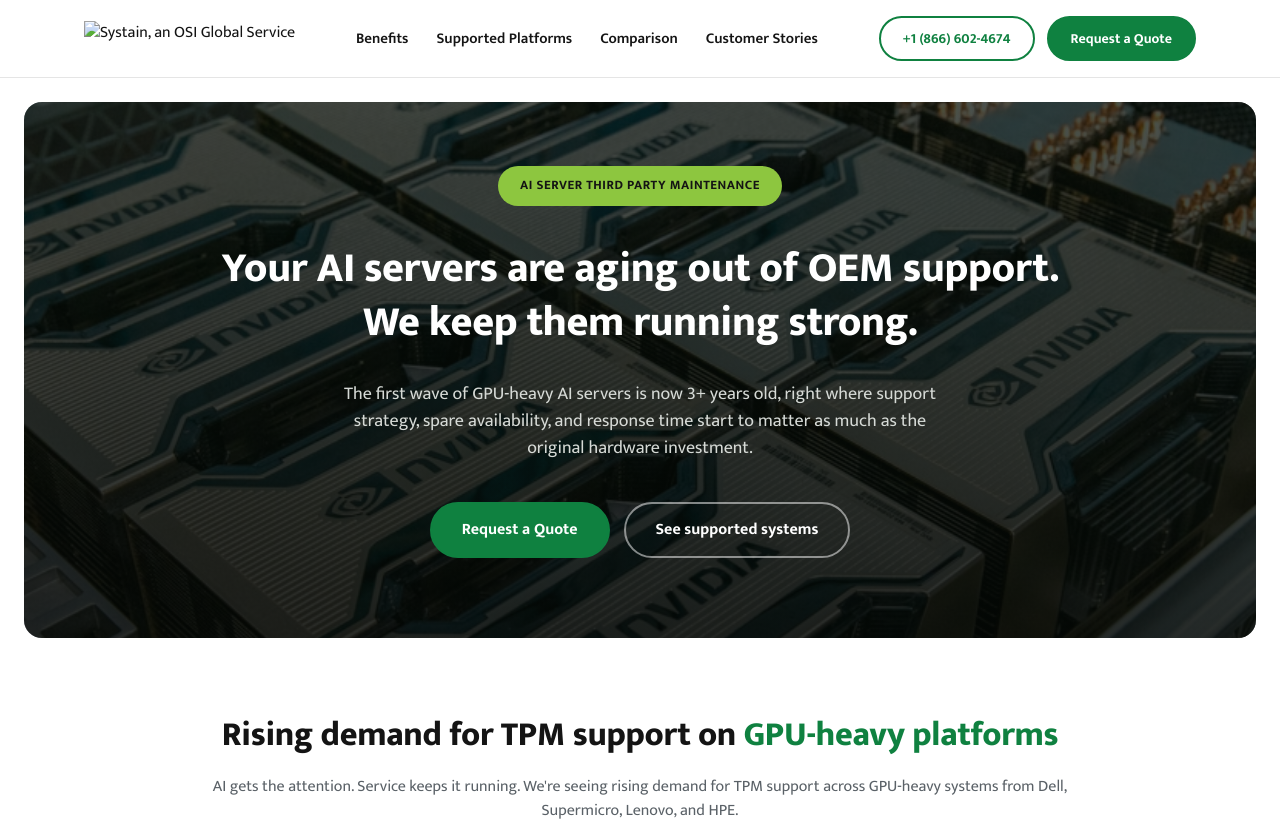
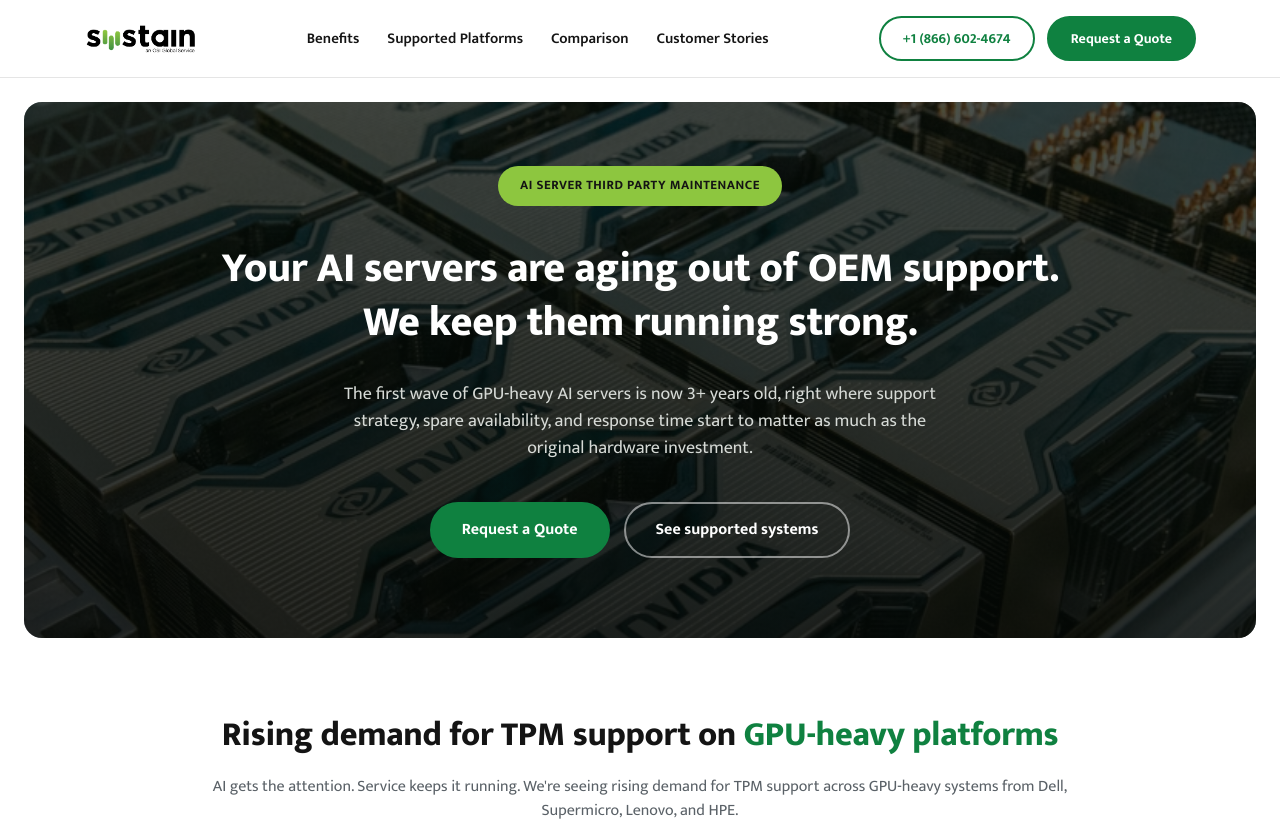
Before and after one commit to andrea-arnold/OSIGlobal, a plain HTML site: page SYSTAI~3.HTM in a window 1280 px wide. Shown: the top 826 px of the page. Drawn offline with Linux system fonts and the light colour scheme.

Commit message:
Add files via upload

```diff
--- a/SYSTAI~3.HTM
+++ b/SYSTAI~3.HTM
@@ -350,7 +350,7 @@
 <header class="nav">
   <div class="wrap">
     <div class="logo">
-      <img src="systain-logo.png" alt="Systain, an OSI Global Service">
+      <img src="Systain_logo-noIT (1).png" alt="Systain, an OSI Global Service">
     </div>
     <ul class="nav-links">
       <li><a href="#benefits">Benefits</a></li>
@@ -452,7 +452,7 @@
       </div>
     </div>
     <div class="platform-note">
-      <p><strong>Running something else?</strong> Send us the configuration and we'll tell you what can be supported, what sparing looks like, and where Systain TPM makes sense. Also ask us about Dell PowerEdge XE9680, Lenovo SR675 V3, Cisco UCS GPU configurations, and NVIDIA-certified systems.</p>
+      <p><strong>Running something else?</strong> Send us the configuration and we'll tell you what can be supported, what sparing looks like, and where Systain TPM makes sense.</p>
     </div>
   </div>
 </section>
@@ -660,7 +660,7 @@
     <div class="footer-grid">
       <div>
         <div class="logo footer-logo">
-          <img src="systain-logo.png" alt="Systain, an OSI Global Service">
+          <img src="Systain_logo-noIT (1).png" alt="Systain, an OSI Global Service">
         </div>
       </div>
       <div>
```
